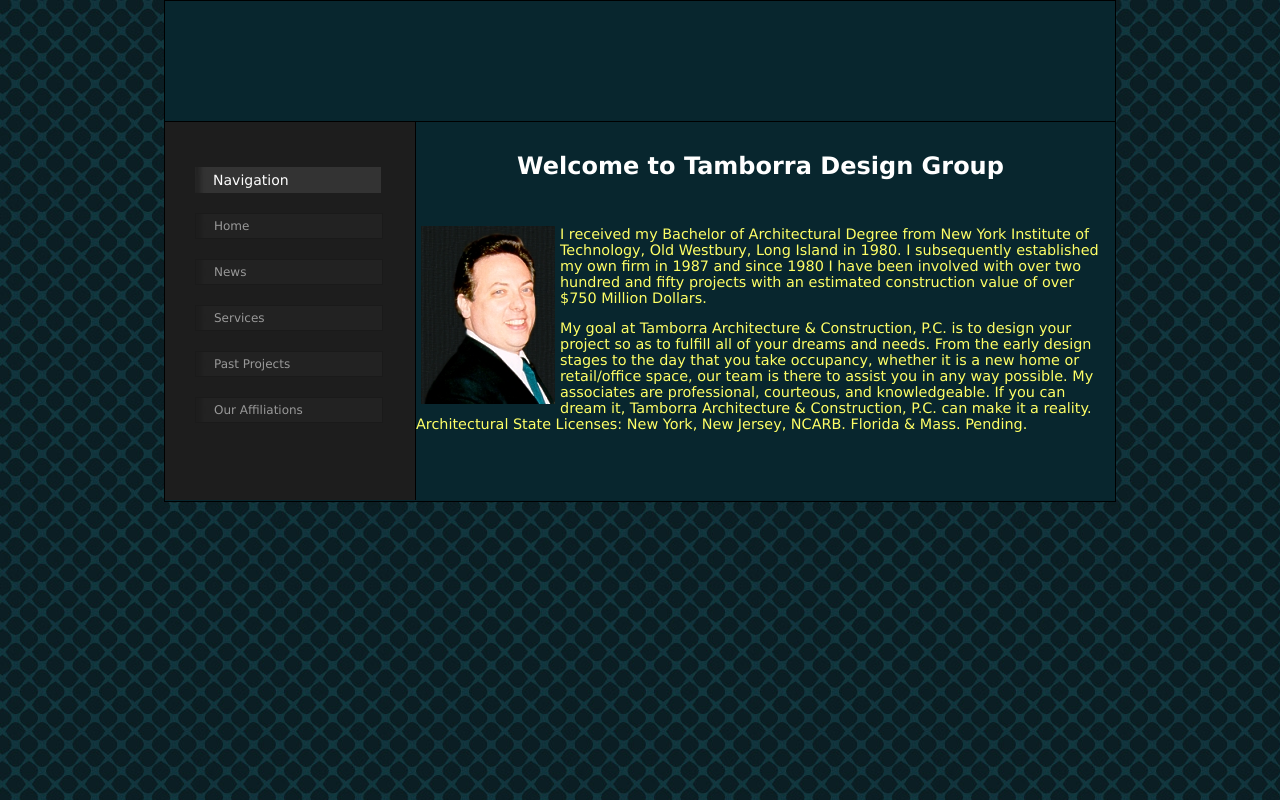
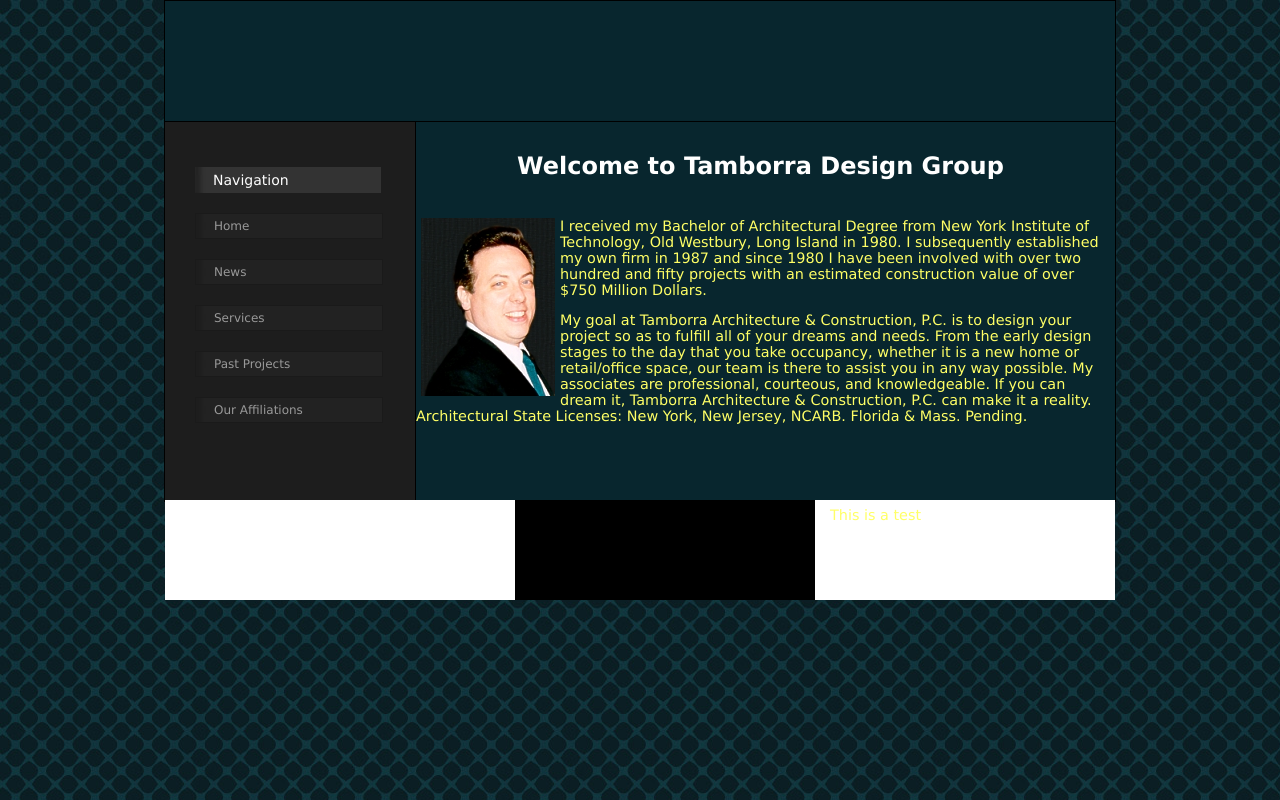
Before and after one commit to ak-web-development/tamborra_design_com, a plain HTML site: page index.html in a window 1280 px wide. Drawn offline with Linux system fonts and the light colour scheme.

Commit message:
footer layout for testing

```diff
--- a/index.html
+++ b/index.html
@@ -44,6 +44,17 @@ Architectural State Licenses:  New York, New Jersey, NCARB.  Florida & Mass. Pen
 	</div>
 
 	<div id="footer">
+	<div id="leftfooter">
+		<p>This is a test</p>
+	</div>
+	<div id="middlefooter">
+	</div>
+	<div id="rightfooter">
+		<ul>
+			<li>test</li>
+			<li>test</li>
+		</ul>
+	</div>
 	</div>
 
 
--- a/styles.css
+++ b/styles.css
@@ -61,14 +61,39 @@ body {
 	padding-left: 5px;
 }
 
-#footer
+#footer {
+	clear: both;
+	width: auto;
+	height: 100px;
+	background-color: white;
+}
+
+#leftfooter {
+	float: right;
+	height: auto;
+	width: 300px;
+	background-color: white;
+}
+
+#middlefooter {
+	float: right;
+	height: 100px;
+	width: 300px;
+	background-color: black;
+}
+
+#rightfooter {
+	float: right;
+	height: auto;
+	width: 150px;
+	background-color: white;
+}
 
 h2
 {
 	color: #999;
 	margin-bottom: 0;
 	margin-left:13px;
-	background:url(images/navigation.jpg) no-repeat;
 	height:40px;
 }
 
```
